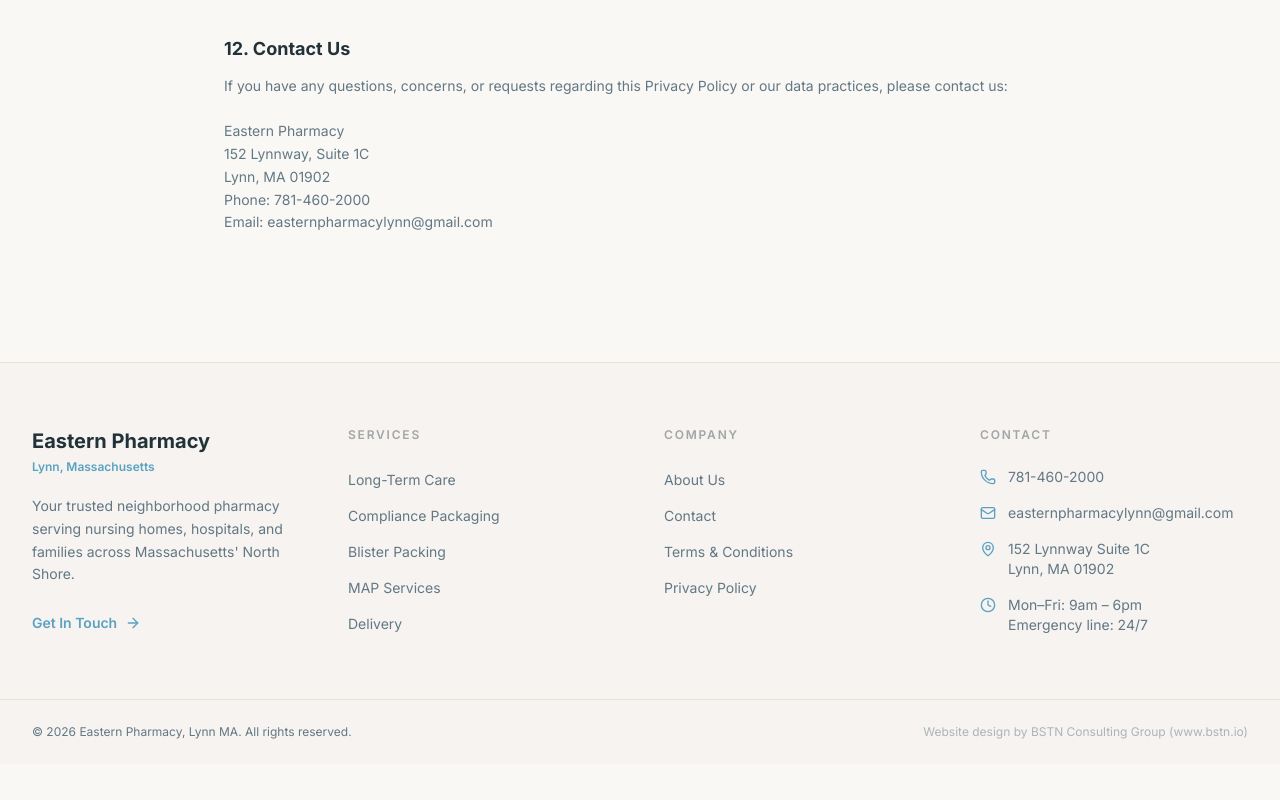
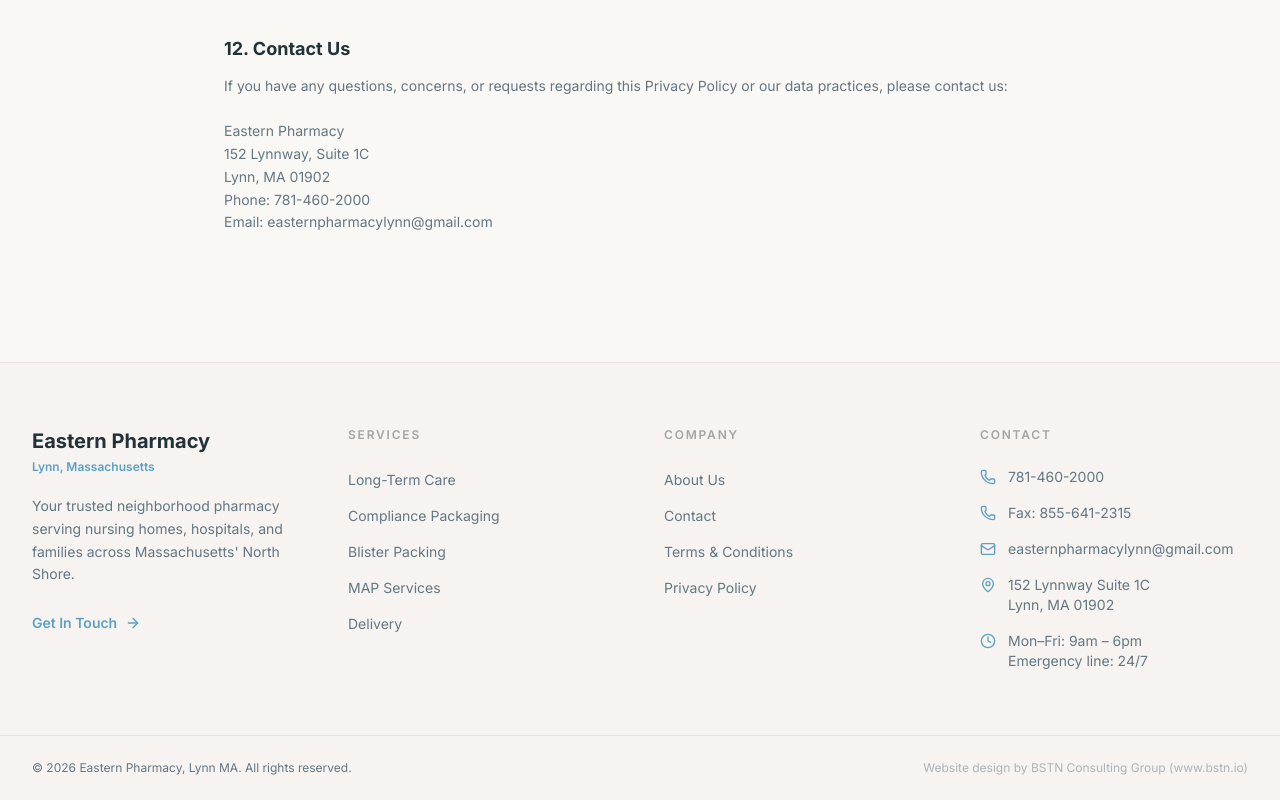
Before and after one commit to MikeScanlan5/eastern-pharmacy-lynn, a React (Vite) app: page /privacy in a window 1280 px wide. Shown: the part 2985-3785 px from the top of the page. Before the commit the page ends 3749 px from the top, so only its background shows below. Built offline with nearby package versions, Linux system fonts and the light colour scheme; no server answers.

Commit message:
File changes

```diff
--- a/src/components/layout/Footer.jsx
+++ b/src/components/layout/Footer.jsx
@@ -76,6 +76,10 @@ export default function Footer() {
                 <a href="tel:7814602000" className="text-sm text-muted-foreground hover:text-accent transition-colors">781-460-2000</a>
               </li>
               <li className="flex items-start gap-3">
+                <Phone className="w-4 h-4 mt-0.5 text-accent shrink-0" />
+                <span className="text-sm text-muted-foreground">Fax: 855-641-2315</span>
+              </li>
+              <li className="flex items-start gap-3">
                 <Mail className="w-4 h-4 mt-0.5 text-accent shrink-0" />
                 <a href="mailto:easternpharmacylynn@gmail.com" className="text-sm text-muted-foreground hover:text-accent transition-colors break-all">
                   easternpharmacylynn@gmail.com
```
